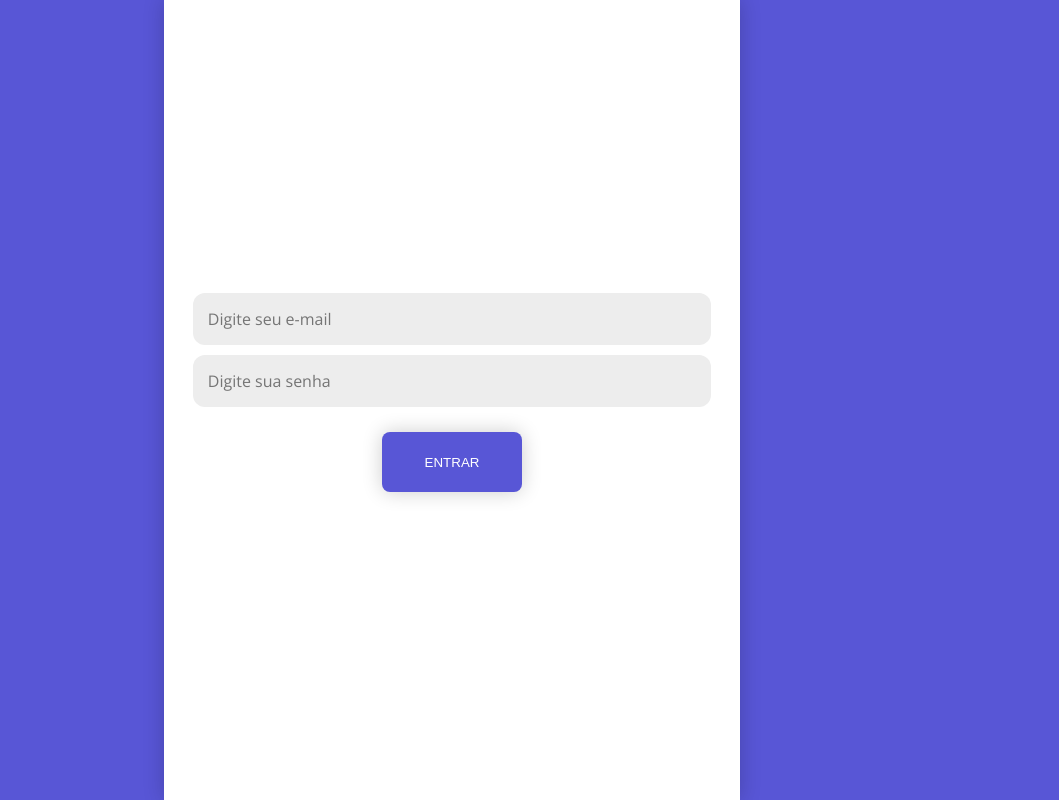
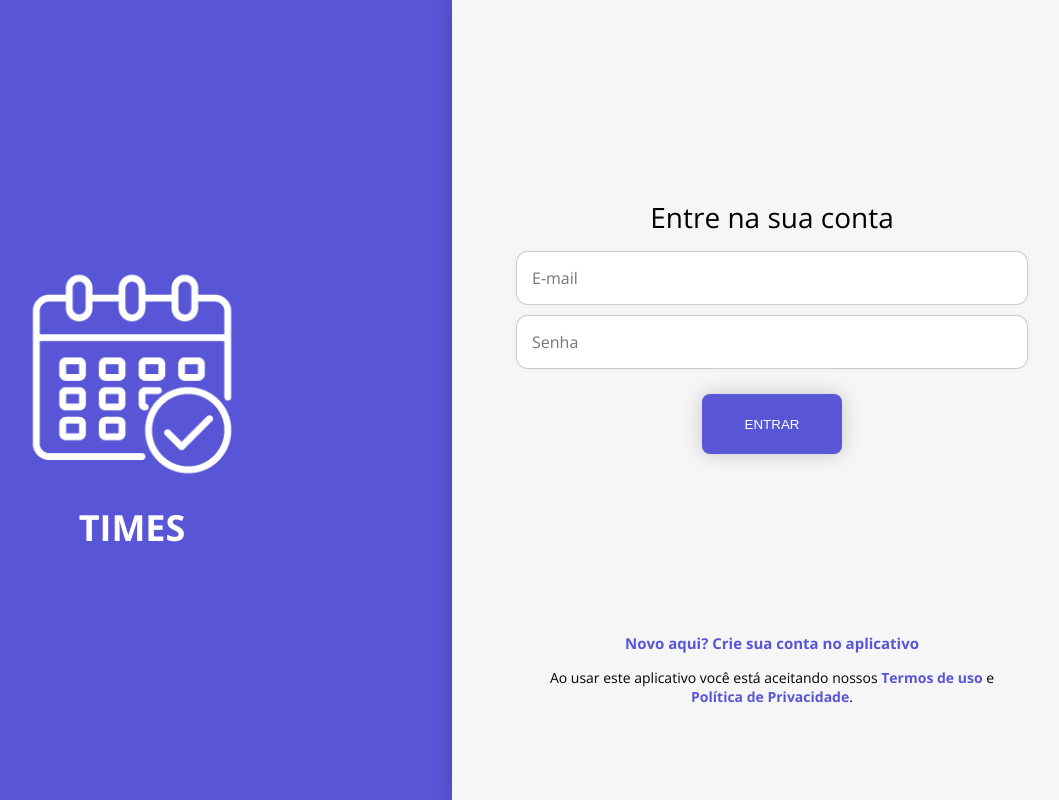
Before and after one commit to douglasndm/expirychecker-teams-frontend, a React (Create React App) app: page / in a window 1280 px wide. Shown: the whole page, without its empty margins (188-1247 px from the left). Built offline with nearby package versions, Linux system fonts and the light colour scheme; no server answers.

Commit message:
Finishing base style on login

```diff
--- /dev/null
+++ b/src/Pages/Auth/Login/Footer/index.tsx
@@ -0,0 +1,25 @@
+import React from 'react';
+
+import { AboutContainer, CreateAccountText, Text, Link } from './styles';
+
+const Footer: React.FC = () => (
+    <AboutContainer>
+        <CreateAccountText href="https://douglasndm.dev/app/d130b6f1-85a6-446c-a842-8583ee0219bd">
+            Novo aqui? Crie sua conta no aplicativo
+        </CreateAccountText>
+
+        <Text>
+            {`Ao usar este aplicativo você está aceitando nossos `}
+            <Link href="https://douglasndm.dev/terms" target="_blank">
+                Termos de uso
+            </Link>
+            {` e `}
+            <Link href="https://douglasndm.dev/privacy" target="_blank">
+                Política de Privacidade
+            </Link>
+            .
+        </Text>
+    </AboutContainer>
+);
+
+export default Footer;
--- /dev/null
+++ b/src/Pages/Auth/Login/Footer/styles.ts
@@ -0,0 +1,31 @@
+import styled from 'styled-components';
+
+export const AboutContainer = styled.div`
+    margin: 30px 15px;
+    display: flex;
+    flex-direction: column;
+    text-align: center;
+`;
+export const Text = styled.span`
+    text-align: center;
+    font-size: 14px;
+    font-family: 'Open Sans', sans-serify;
+`;
+
+export const CreateAccountText = styled.a`
+    margin-bottom: 15px;
+    color: #5856d6;
+    font-family: 'Open Sans';
+    font-weight: bold;
+    font-size: 15px;
+    text-decoration: none;
+    font-family: 'Open Sans', sans-serif;
+`;
+
+export const Link = styled.a`
+    font-size: 14px;
+    color: #5856d6;
+    text-decoration: none;
+    font-family: 'Open Sans', sans-serify;
+    font-weight: bold;
+`;
--- a/src/Pages/Auth/Login/index.tsx
+++ b/src/Pages/Auth/Login/index.tsx
@@ -6,7 +6,20 @@ import { toast } from 'react-toastify';
 
 import { Button, ButtonText } from '../../../Components/Button/styles';
 
-import { Container, Content, InputContainer, Input } from './styles';
+import Footer from './Footer';
+
+import {
+    Container,
+    LogoContainer,
+    LogoImage,
+    LogoText,
+    LogoLink,
+    Content,
+    FormContainer,
+    LoginTitle,
+    InputContainer,
+    Input,
+} from './styles';
 
 const Login: React.FC = () => {
     const history = useHistory();
@@ -69,11 +82,21 @@ const Login: React.FC = () => {
 
     return (
         <Container>
-            <form onSubmit={handleLogin}>
-                <Content>
+            <LogoContainer>
+                <LogoLink href="https://douglasndm.dev/app/d130b6f1-85a6-446c-a842-8583ee0219bd">
+                    <LogoImage
+                        src={`${process.env.PUBLIC_URL}/Assets/Images/logo.png`}
+                    />
+                    <LogoText>Times</LogoText>
+                </LogoLink>
+            </LogoContainer>
+
+            <Content>
+                <FormContainer>
+                    <LoginTitle>Entre na sua conta</LoginTitle>
                     <InputContainer>
                         <Input
-                            placeholder="Digite seu e-mail"
+                            placeholder="E-mail"
                             type="email"
                             value={email}
                             onChange={handleOnEmailChange}
@@ -81,7 +104,7 @@ const Login: React.FC = () => {
                     </InputContainer>
                     <InputContainer>
                         <Input
-                            placeholder="Digite sua senha"
+                            placeholder="Senha"
                             type="password"
                             value={password}
                             onChange={handleOnPasswordChange}
@@ -95,8 +118,10 @@ const Login: React.FC = () => {
                             <ButtonText>Entrar</ButtonText>
                         )}
                     </Button>
-                </Content>
-            </form>
+                </FormContainer>
+
+                <Footer />
+            </Content>
         </Container>
     );
 };
--- a/src/Pages/Auth/Login/styles.ts
+++ b/src/Pages/Auth/Login/styles.ts
@@ -9,32 +9,74 @@ export const Container = styled.div`
     width: 100vw;
     height: 100vh;
     align-items: center;
-    justify-content: center;
+    justify-content: stretch;
+`;
+
+export const LogoContainer = styled.div`
+    flex: 2;
+    display: flex;
+    flex-direction: column;
+    align-items: center;
+`;
+
+export const LogoImage = styled.img`
+    width: 250px;
+    height: 250px;
+`;
+
+export const LogoText = styled.h1`
+    font-family: 'Open Sans', sans-serif;
+    font-size: 36px;
+    text-transform: uppercase;
+    color: #ffffff;
+    text-align: center;
+`;
+
+export const LogoLink = styled.a`
+    text-decoration: none;
 `;
 
 export const Content = styled.div`
     display: flex;
     flex-direction: column;
-    width: 45vw;
+    width: 50vw;
     height: 100vh;
-    justify-content: center;
+    justify-content: space-between;
     padding: 5%;
-    background-color: #fff;
+    background-color: #f6f6f6;
     box-shadow: 0 0 20px rgba(0, 0, 0, 0.2);
 `;
 
+export const FormContainer = styled.form`
+    flex: 1;
+    display: flex;
+    flex-direction: column;
+    align-items: center;
+    justify-content: center;
+`;
+
+export const LoginTitle = styled.h2`
+    font-family: 'Open Sans', sans-serif;
+    font-size: 28px;
+    margin-bottom: 15px;
+    font-weight: 400;
+`;
+
 export const InputContainer = styled.div`
+    width: 100%;
     display: flex;
-    background-color: #ededed;
+    background-color: #ffffff;
     padding: 10px;
     margin-bottom: 10px;
     border-radius: 12px;
+    border: 1px solid rgba(0, 0, 0, 0.2);
+    box-shadow: 0 0 5px rgba(0, 0, 0, 0.05);
 `;
 
 export const Input = styled.input`
     flex: 1;
     border: 0;
-    background-color: #ededed;
+    background-color: #ffffff;
     padding: 5px;
     font-family: 'Open Sans', sans-serif;
     font-size: 16px;
```
Also changed, not shown: public/Assets/Images/logo.png (added).
